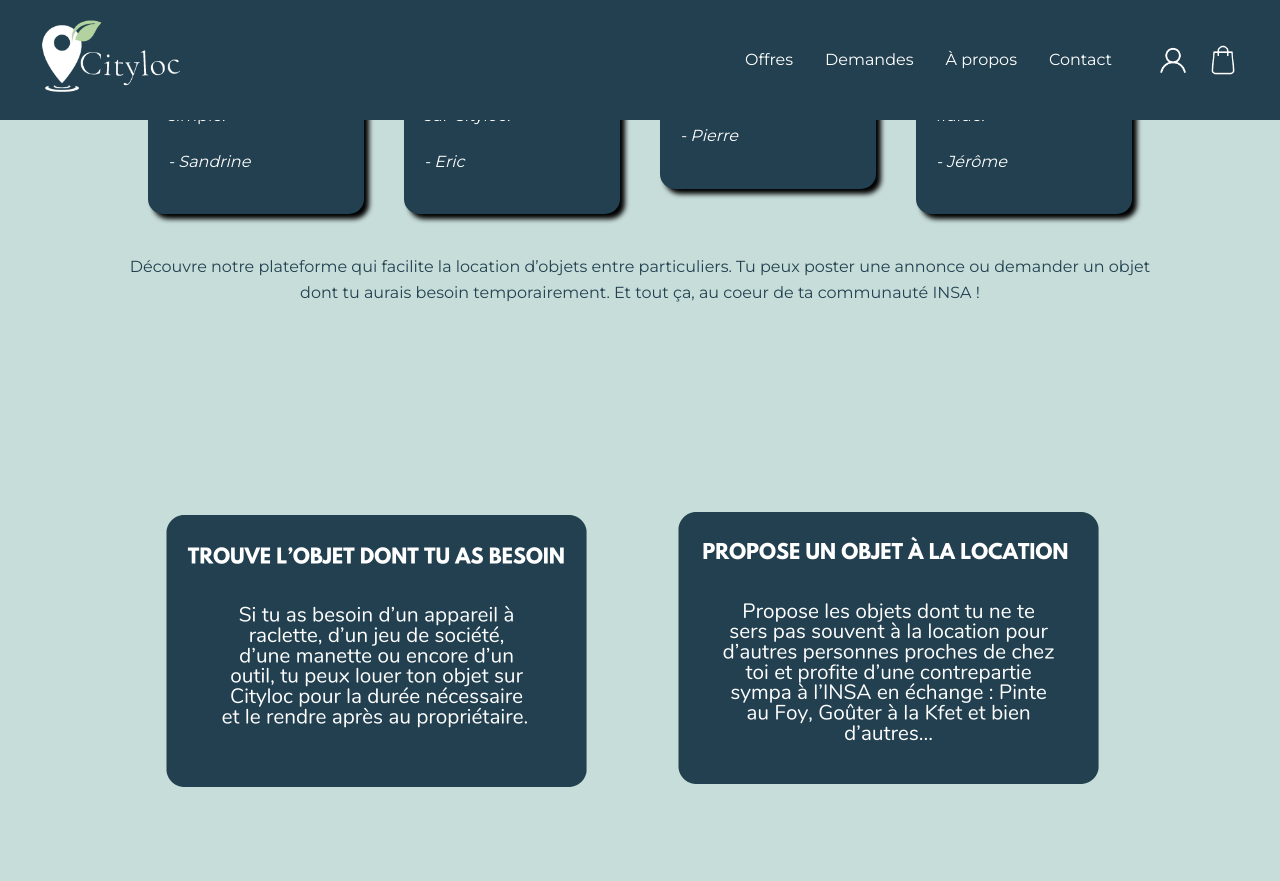
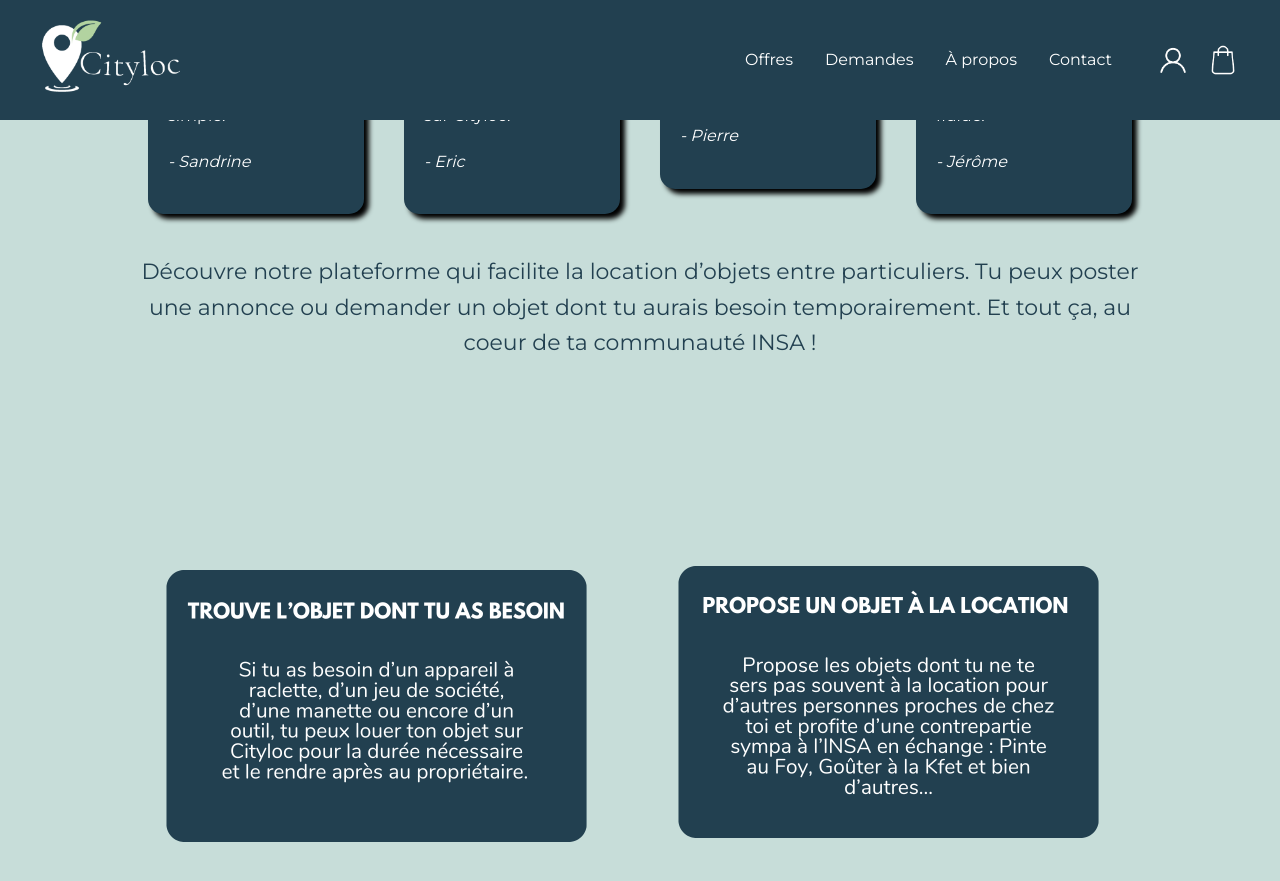
Before and after one commit to Cityloc/cityloc, a Jekyll site: the page built from index.html, in a window 1280 px wide and 900 px high, scrolled down 470 px. Shown: the top 881 px of the window. Built offline with Jekyll 4.4.1, drawn with Linux system fonts in a browser that asks for light colours.

Commit message:
Update index.html

```diff
--- a/index.html
+++ b/index.html
@@ -146,7 +146,7 @@ title: Cityloc
 
 <!-- OBJECTIFS -->
 
-<p style="text-align: center; font-size: 16px; color: #224050;">Découvre notre plateforme qui facilite la location d’objets entre particuliers. Tu peux poster une annonce ou demander un objet dont tu aurais besoin temporairement. Et tout ça, au coeur de ta communauté INSA !</p>
+<p style="text-align: center; font-size: 22px; color: #224050;">Découvre notre plateforme qui facilite la location d’objets entre particuliers. Tu peux poster une annonce ou demander un objet dont tu aurais besoin temporairement. Et tout ça, au coeur de ta communauté INSA !</p>
 <div class="container-gd">
 	<div class="bloc-un-dg">
 		<img class="flex-fix" src="imgs/Trouve objet.png" alt="Objectifs 1">
```
